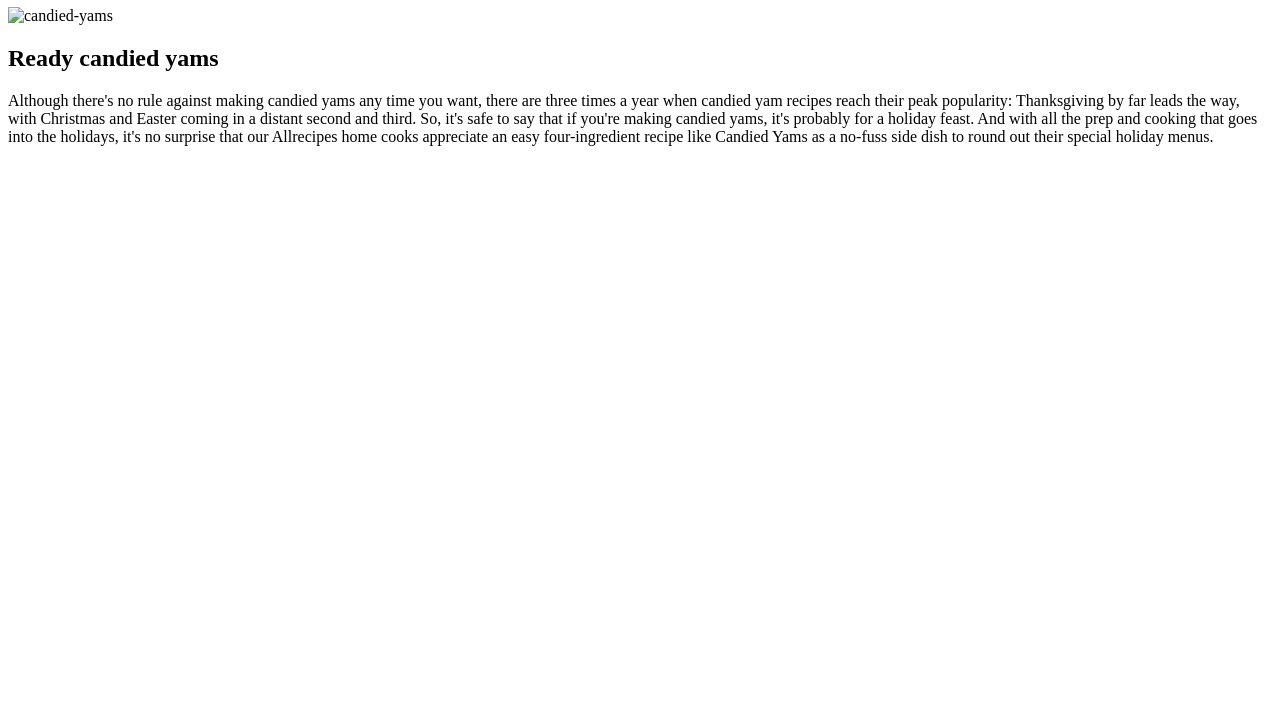
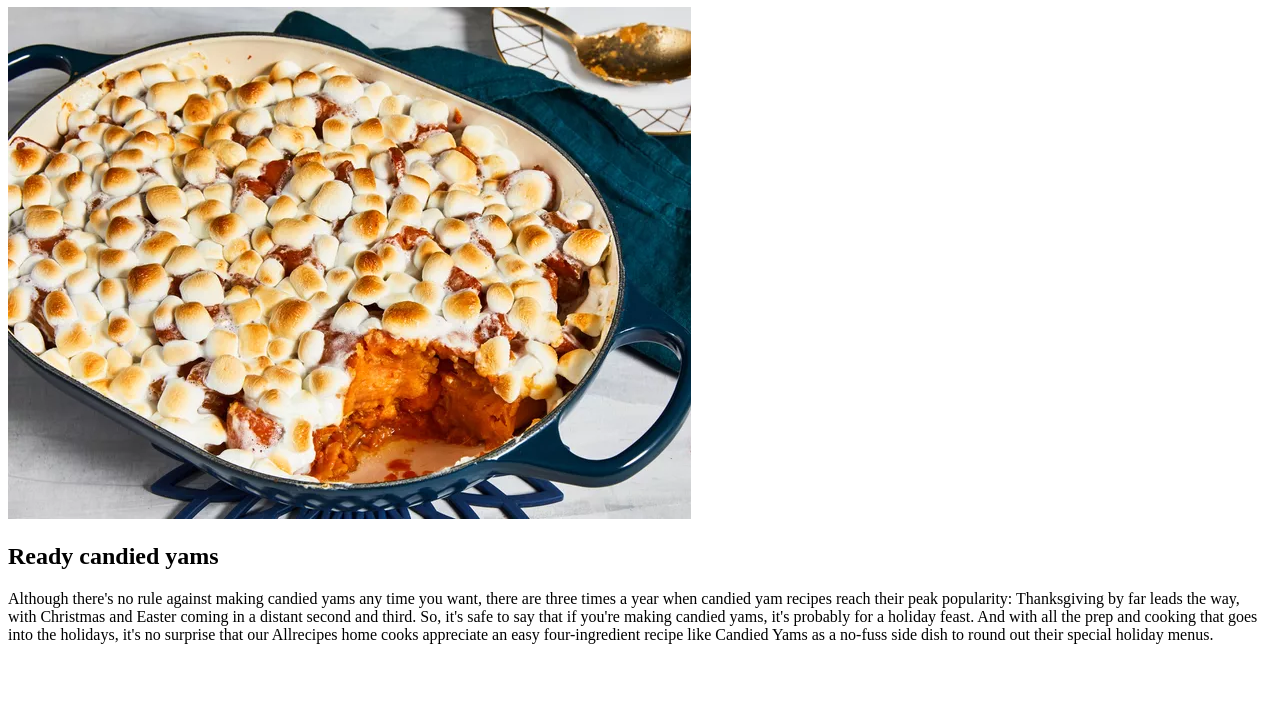
Before and after one commit to lenopalenomarianno/odin-recipes, a plain HTML site: page recipes/candied-yams.html in a window 1280 px wide. Shown: the part 73-800 px from the top of the page. Drawn offline with Linux system fonts and the light colour scheme.

Commit message:
Fix problems with photo display

```diff
--- a/recipes/candied-yams.html
+++ b/recipes/candied-yams.html
@@ -7,7 +7,7 @@
 
     <body>
         <h1>Candied Yams</h1>
-        <img src="../candied-yams.webp" alt="candied-yams">
+            <img src="../images/candied-yams.webp" alt="candied-yams" />
         <h2>Ready candied yams</h2>
         <p>
             Although there's no rule against making candied yams any time you want, there are three times a year when candied yam recipes reach their peak popularity: Thanksgiving by far leads the way, with Christmas and Easter coming in a distant second and third.
```
Also changed, not shown: index.html (+1 -1 lines), images/oatmeal_image.jpg (deleted).
